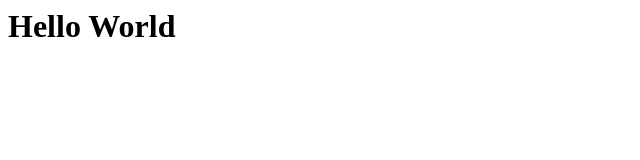
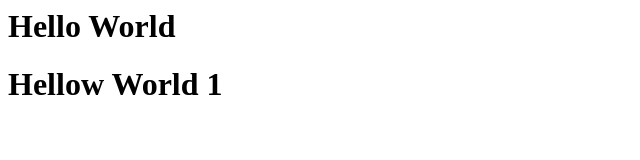
Before and after one commit to zerozerozerozerozerozerozero/HelloWorld1, a plain HTML site: page index.html in a window 1280 px wide. Shown: the whole page, without its empty margins (0-640 px from the left). Drawn offline with Linux system fonts and the light colour scheme.

Commit message:
second commit

```diff
--- a/index.html
+++ b/index.html
@@ -6,4 +6,5 @@
     <body>
         <h1>Hello World</h1>
     </body>
+    <h1>Hellow World 1</h1>
 </html>
```
